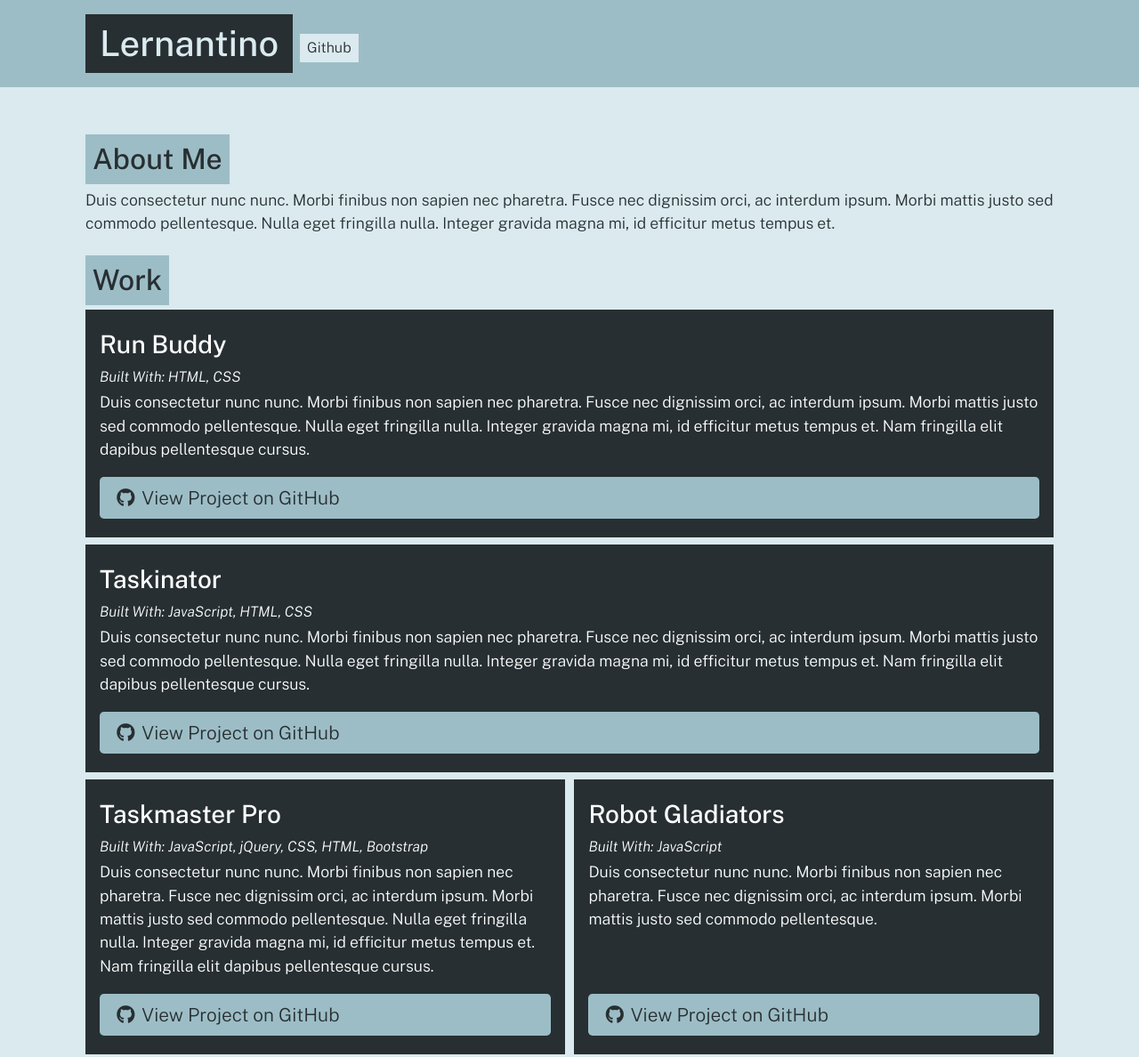
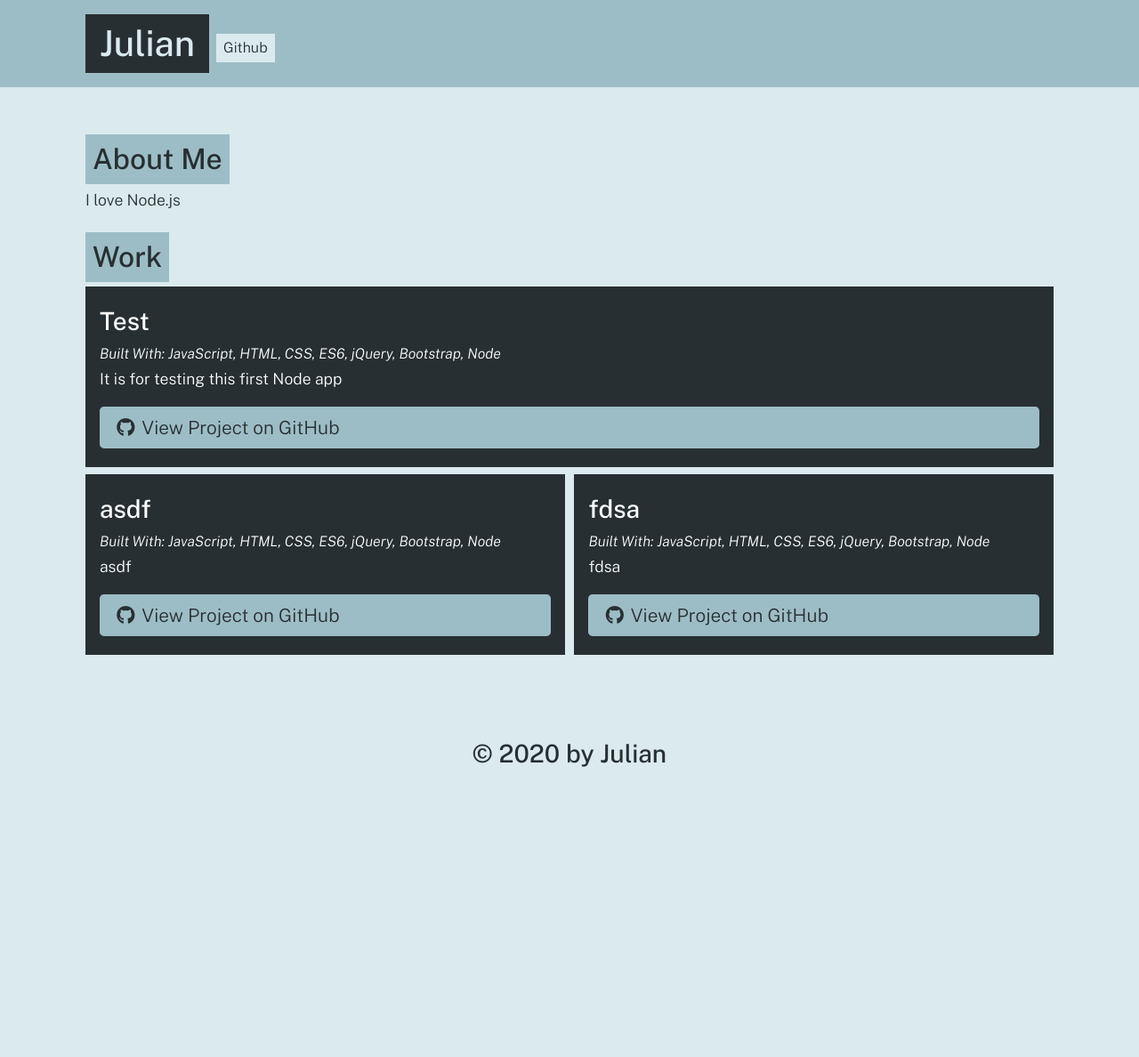
Before and after one commit to Calterat/portfolio-generator, a website: page dist/index.html in a window 1280 px wide. Shown: the top 1188 px of the page at 89% size. After the commit the page ends 901 px from the top, so only its background shows below. Drawn offline with nearby package versions, Linux system fonts and the light colour scheme.

Commit message:
tested and had creation of html in dist dir

```diff
--- a/dist/index.html
+++ b/dist/index.html
@@ -16,9 +16,9 @@
         <body>
             <header>
                 <div class="container flex-row justigy-space-between align-center py-3">
-                    <h1 class="page-title text-secondary bg-dark py-2 px-3">Lernantino</h1>
+                    <h1 class="page-title text-secondary bg-dark py-2 px-3">Julian</h1>
                     <nav class="flex-row">
-                        <a class="ml-2 my-1 px-2 py-1 bg-secondary text-dark" href="https://github.com/lernantino">Github</a></h2>
+                        <a class="ml-2 my-1 px-2 py-1 bg-secondary text-dark" href="https://github.com/Calterat">Github</a></h2>
                     </nav>
                 </div>
             </header>
@@ -26,7 +26,7 @@
 
         <section class="my-3" id="about">
             <h2 class="text-dark bg-primary p-2 display-inline-block">About Me</h2>
-            <p>Duis consectetur nunc nunc. Morbi finibus non sapien nec pharetra. Fusce nec dignissim orci, ac interdum ipsum. Morbi mattis justo sed commodo pellentesque. Nulla eget fringilla nulla. Integer gravida magna mi, id efficitur metus tempus et.</p>
+            <p>I love Node.js</p>
         </section>
 
 
@@ -35,45 +35,35 @@
             <div class="flex-row justify-space-between">
 
                             <div class="col-12 mb-2 bg-dark text-light p-3 flex-column">
-                                <h3 class="portfolio-item-title text-light">Run Buddy</h3>
+                                <h3 class="portfolio-item-title text-light">Test</h3>
                                 <h5 class="portfolio-languages">
                                     Built With:
-                                    HTML, CSS
+                                    JavaScript, HTML, CSS, ES6, jQuery, Bootstrap, Node
                                 </h5>
-                                <p>Duis consectetur nunc nunc. Morbi finibus non sapien nec pharetra. Fusce nec dignissim orci, ac interdum ipsum. Morbi mattis justo sed commodo pellentesque. Nulla eget fringilla nulla. Integer gravida magna mi, id efficitur metus tempus et. Nam fringilla elit dapibus pellentesque cursus.</p>
-                                <a href="https://github.com/lernantino/run-buddy" class="btn mt-auto"><i class="fab fa-github mr-2"></i>View Project on GitHub</a>
-                            </div>
-
-                            <div class="col-12 mb-2 bg-dark text-light p-3 flex-column">
-                                <h3 class="portfolio-item-title text-light">Taskinator</h3>
-                                <h5 class="portfolio-languages">
-                                    Built With:
-                                    JavaScript, HTML, CSS
-                                </h5>
-                                <p>Duis consectetur nunc nunc. Morbi finibus non sapien nec pharetra. Fusce nec dignissim orci, ac interdum ipsum. Morbi mattis justo sed commodo pellentesque. Nulla eget fringilla nulla. Integer gravida magna mi, id efficitur metus tempus et. Nam fringilla elit dapibus pellentesque cursus.</p>
-                                <a href="https://github.com/lernantino/taskinator" class="btn mt-auto"><i class="fab fa-github mr-2"></i>View Project on GitHub</a>
+                                <p>It is for testing this first Node app</p>
+                                <a href="github.com/testing" class="btn mt-auto"><i class="fab fa-github mr-2"></i>View Project on GitHub</a>
                             </div>
 
 
 
                             <div class="col-12 col-md-6 mb-2 bg-dark text-light p-3 flex-column">
-                                <h3 class="portfolio-item-title text-light">Taskmaster Pro</h3>
+                                <h3 class="portfolio-item-title text-light">asdf</h3>
                                 <h5 class="portfolio-languages">
                                     Built With:
-                                    JavaScript, jQuery, CSS, HTML, Bootstrap
+                                    JavaScript, HTML, CSS, ES6, jQuery, Bootstrap, Node
                                 </h5>
-                                <p>Duis consectetur nunc nunc. Morbi finibus non sapien nec pharetra. Fusce nec dignissim orci, ac interdum ipsum. Morbi mattis justo sed commodo pellentesque. Nulla eget fringilla nulla. Integer gravida magna mi, id efficitur metus tempus et. Nam fringilla elit dapibus pellentesque cursus.</p>
-                                <a href="https://github.com/lernantino/taskmaster-pro" class="btn mt-auto"><i class="fab fa-github mr-2"></i>View Project on GitHub</a>
+                                <p>asdf</p>
+                                <a href="asdf" class="btn mt-auto"><i class="fab fa-github mr-2"></i>View Project on GitHub</a>
                             </div>
 
                             <div class="col-12 col-md-6 mb-2 bg-dark text-light p-3 flex-column">
-                                <h3 class="portfolio-item-title text-light">Robot Gladiators</h3>
+                                <h3 class="portfolio-item-title text-light">fdsa</h3>
                                 <h5 class="portfolio-languages">
                                     Built With:
-                                    JavaScript
+                                    JavaScript, HTML, CSS, ES6, jQuery, Bootstrap, Node
                                 </h5>
-                                <p>Duis consectetur nunc nunc. Morbi finibus non sapien nec pharetra. Fusce nec dignissim orci, ac interdum ipsum. Morbi mattis justo sed commodo pellentesque.</p>
-                                <a href="https://github.com/lernantino/robot-gladiators" class="btn mt-auto"><i class="fab fa-github mr-2"></i>View Project on GitHub</a>
+                                <p>fdsa</p>
+                                <a href="fdsa" class="btn mt-auto"><i class="fab fa-github mr-2"></i>View Project on GitHub</a>
                             </div>
 
             </div>
@@ -81,7 +71,7 @@
 
             </main>
             <footer class="container text-center py-3">
-                <h3 class="text-center py-3">&copy; 2020 by Lernantino</h3>
+                <h3 class="text-center py-3">&copy; 2020 by Julian</h3>
             </footer>
         </body>
 
```
